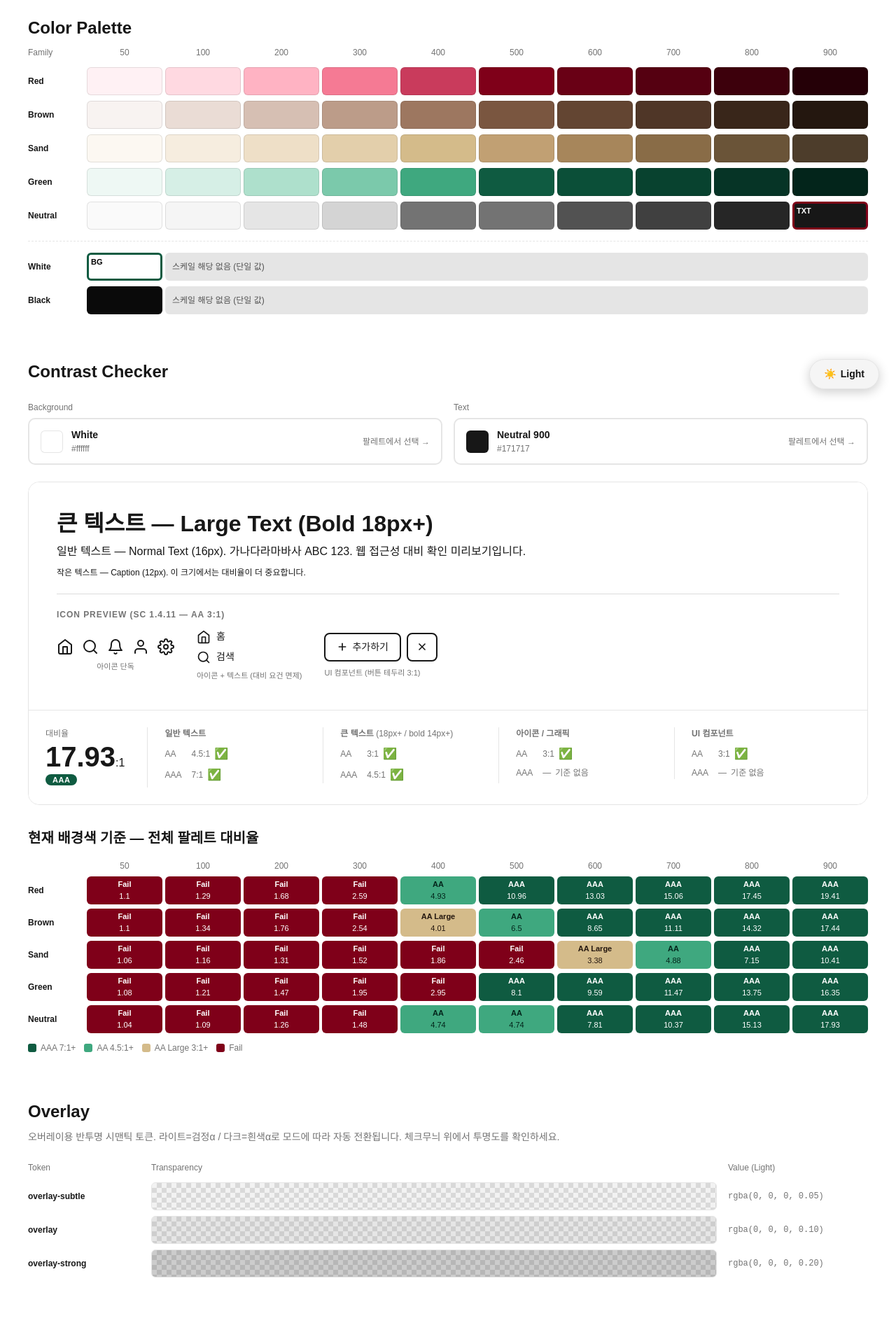
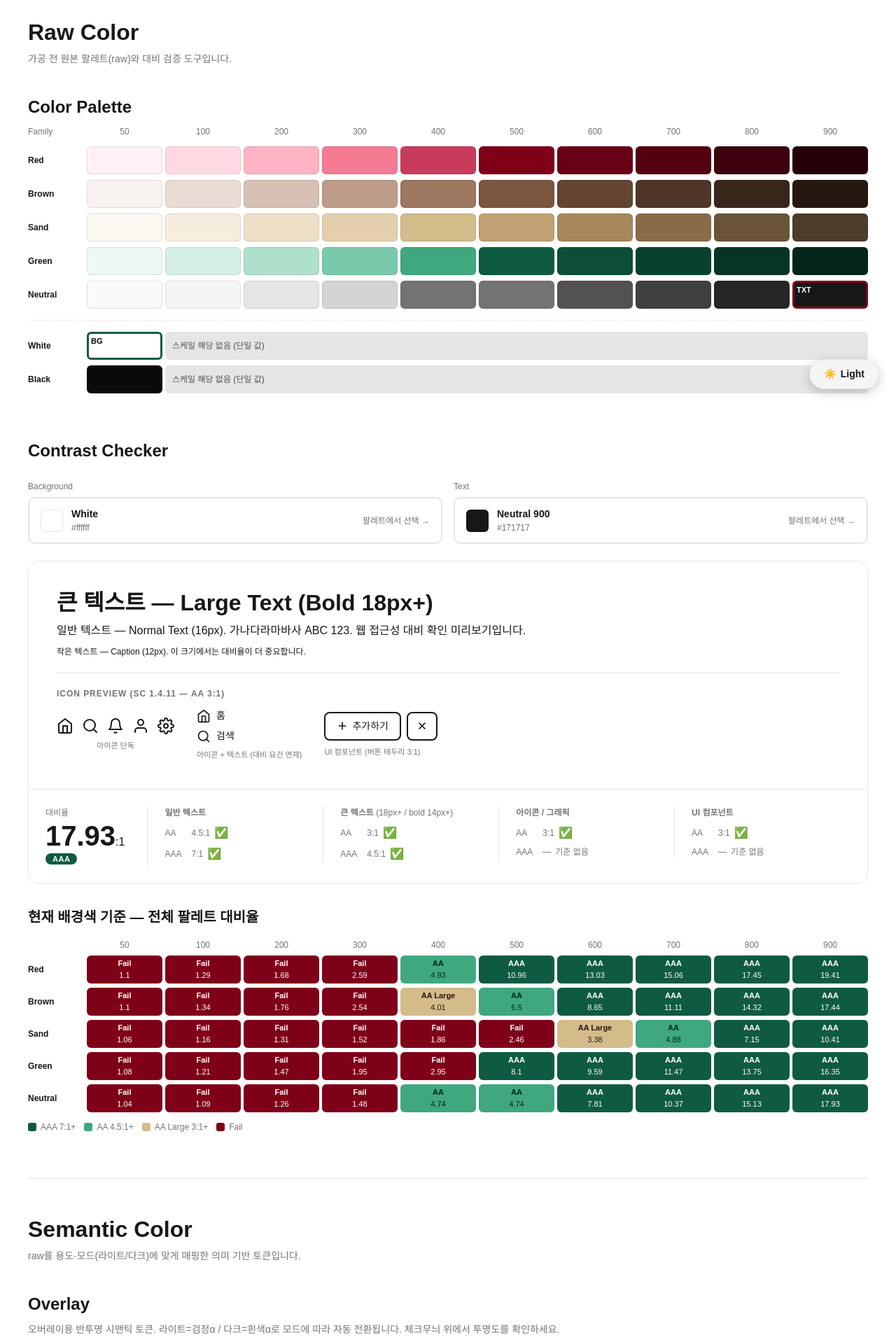
Before and after one commit to yhwabillie/system-guide, a Next.js app: page / in a window 1280 px wide. Shown: the part 220-2140 px from the top of the page at 70% size. Built offline with nearby package versions, Linux system fonts and the light colour scheme; a web font is replaced by a local one.

Commit message:
feat: Color 탭 Raw/Semantic 상위 카테고리 구분
- Raw Color / Semantic Color 상위 그룹 타이틀(h2) 추가
- 기존 섹션 제목을 h3로 내려 제목 계층 정상화(h1→h2→h3→h4)
- 그룹 간 구분선 + 여백으로 카테고리 경계 명확화

```diff
--- a/src/app/page.tsx
+++ b/src/app/page.tsx
@@ -262,9 +262,15 @@ export default function Home() {
         {/* ── Tab Panel 1: Color ── */}
         <div role="tabpanel" id="panel-color" aria-labelledby="tab-color" hidden={activeTab !== "color"}>
 
+        {/* ===== 그룹: Raw Color ===== */}
+        <h2 style={{ fontSize: "var(--font-size-heading-lg)", fontWeight: 700, marginBottom: "4px" }}>Raw Color</h2>
+        <p style={{ fontSize: "var(--font-size-body-sm)", color: "var(--color-text-muted)", marginBottom: "40px" }}>
+          가공 전 원본 팔레트(raw)와 대비 검증 도구입니다.
+        </p>
+
         {/* ── Color Palette ── */}
         <section aria-labelledby="section-color" style={{ marginBottom: "64px" }}>
-          <h2 id="section-color" style={{ fontSize: "var(--font-size-heading-md)", fontWeight: 700, marginBottom: "8px" }}>Color Palette</h2>
+          <h3 id="section-color" style={{ fontSize: "var(--font-size-heading-md)", fontWeight: 700, marginBottom: "8px" }}>Color Palette</h3>
 
           {/* 선택 모드 안내 */}
           {selecting && (
@@ -429,9 +435,9 @@ export default function Home() {
 
         {/* ── Contrast Checker ── */}
         <section aria-labelledby="section-contrast" style={{ marginBottom: "64px" }}>
-          <h2 id="section-contrast" style={{ fontSize: "var(--font-size-heading-md)", fontWeight: 700, marginBottom: "24px" }}>
+          <h3 id="section-contrast" style={{ fontSize: "var(--font-size-heading-md)", fontWeight: 700, marginBottom: "24px" }}>
             Contrast Checker
-          </h2>
+          </h3>
 
           <div style={{ display: "grid", gridTemplateColumns: "1fr 1fr", gap: "16px", marginBottom: "24px" }}>
             {/* BG 선택 */}
@@ -702,9 +708,9 @@ export default function Home() {
 
           {/* 전체 팔레트 대비 매트릭스 */}
           <div style={{ marginTop: "32px" }}>
-            <h3 style={{ fontSize: "var(--font-size-heading-sm)", fontWeight: 700, marginBottom: "16px" }}>
+            <h4 style={{ fontSize: "var(--font-size-heading-sm)", fontWeight: 700, marginBottom: "16px" }}>
               현재 배경색 기준 — 전체 팔레트 대비율
-            </h3>
+            </h4>
             <div role="group" aria-label="전체 팔레트 대비율 매트릭스" style={{ display: "flex", flexDirection: "column", gap: "6px" }}>
               <div aria-hidden="true" style={{ display: "grid", gridTemplateColumns: "80px repeat(10, 1fr)", gap: "4px" }}>
                 <span style={{ fontSize: "var(--font-size-caption)", color: "var(--color-neutral-400)" }} />
@@ -752,9 +758,15 @@ export default function Home() {
           </div>
         </section>
 
+        {/* ===== 그룹: Semantic Color ===== */}
+        <h2 style={{ fontSize: "var(--font-size-heading-lg)", fontWeight: 700, marginBottom: "4px", marginTop: "40px", paddingTop: "48px", borderTop: "1px solid var(--color-border)" }}>Semantic Color</h2>
+        <p style={{ fontSize: "var(--font-size-body-sm)", color: "var(--color-text-muted)", marginBottom: "40px" }}>
+          raw를 용도·모드(라이트/다크)에 맞게 매핑한 의미 기반 토큰입니다.
+        </p>
+
         {/* ── Overlay (반투명, 모드 인지) ── */}
         <section aria-labelledby="section-alpha" style={{ marginBottom: "64px" }}>
-          <h2 id="section-alpha" style={{ fontSize: "var(--font-size-heading-md)", fontWeight: 700, marginBottom: "8px" }}>Overlay</h2>
+          <h3 id="section-alpha" style={{ fontSize: "var(--font-size-heading-md)", fontWeight: 700, marginBottom: "8px" }}>Overlay</h3>
           <p style={{ fontSize: "var(--font-size-body-sm)", color: "var(--color-text-muted)", marginBottom: "24px" }}>
             오버레이용 반투명 시맨틱 토큰. 라이트=검정α / 다크=흰색α로 모드에 따라 자동 전환됩니다. 체크무늬 위에서 투명도를 확인하세요.
           </p>
```
